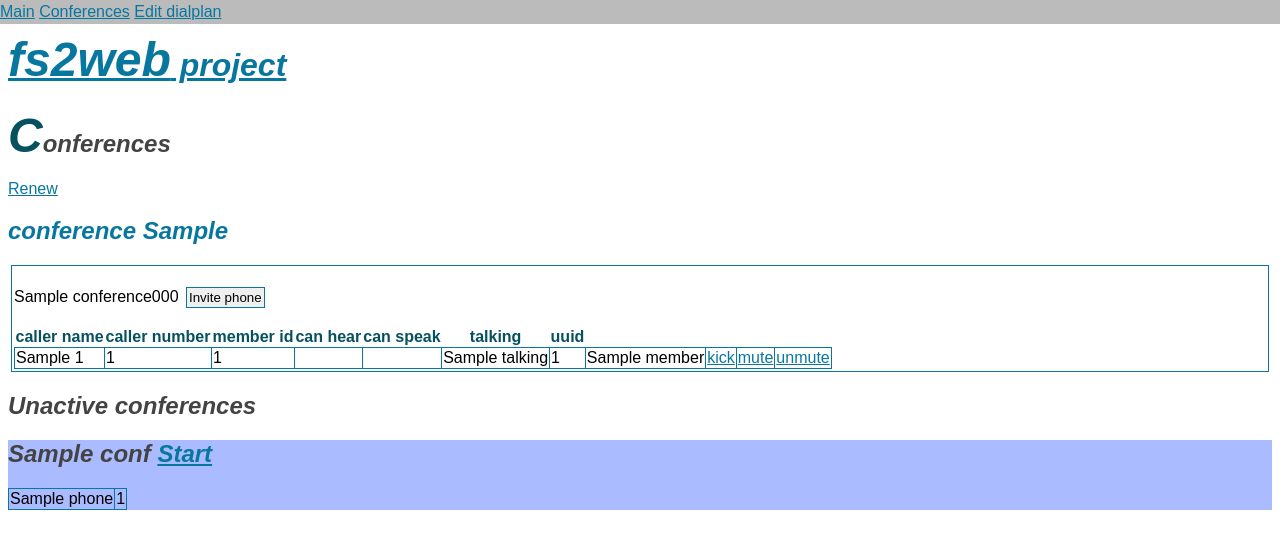
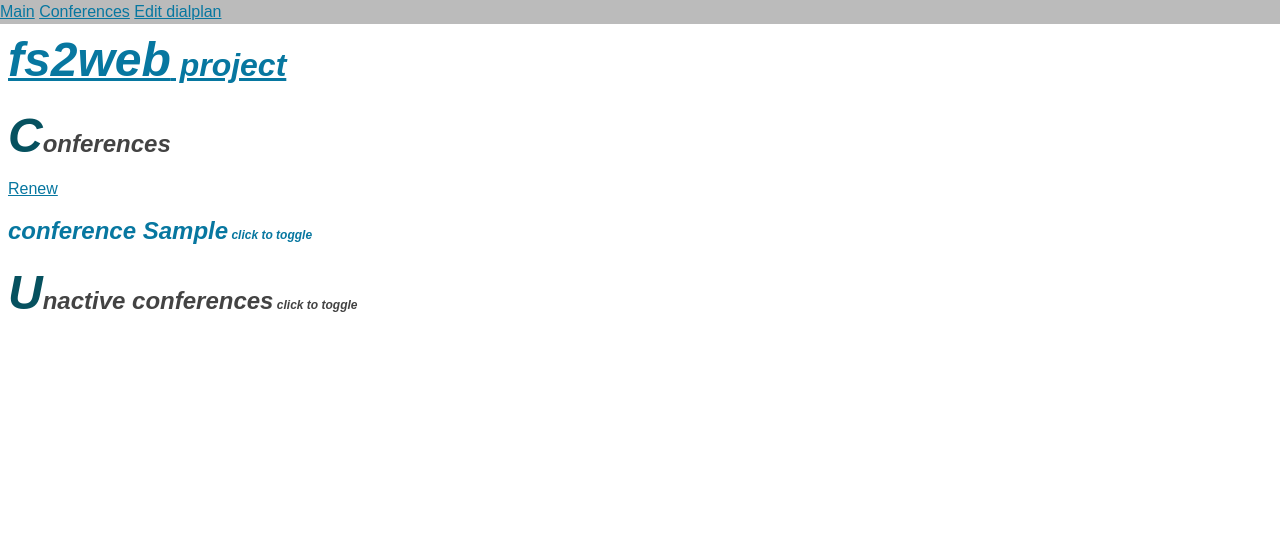
Before and after one commit to Deepwalker/fs2web, a Django app: template templates/confrences.html in a window 1280 px wide. Shown: the top 549 px of the page. Run offline with Django 3.2, Linux system fonts and the light colour scheme; the template is opened without the code that fills it: most values are stand-ins (such as "Sample title", 1, 10 or a date in 2020); some libraries are stand-ins or nearby versions.

Commit message:
CSS content is good thing. I think some text ma be presentation and not content.

```diff
--- a/conference/models.py
+++ b/conference/models.py
@@ -33,7 +33,7 @@ class Phone(m.Model):
     def member(self):
         return self
     def __unicode__(self):
-        return "%s %s"%(self.name,self.number)
+        return "%s (%s)"%(self.name,self.number)
     class Meta:
         verbose_name = _(u"Phone")
         verbose_name_plural = _(u"Phones")
--- a/dialplan/templates/dialplan.html
+++ b/dialplan/templates/dialplan.html
@@ -201,7 +201,7 @@
     </script>
     {% endblock %}
 {% block contents %}
-    <h1>{% trans "Edit dialplan" %} <span id="SaveDP">{% trans "Save" %}</span></h1>
+    <h1>{% trans "Edit dialplan" %} <span id="SaveDP" class="little">{% trans "Click to save" %}</span></h1>
     <!-- Шаблоны -->
     <textarea id="context_template" style="display:none;">
     {for context in data}
--- a/templates/base.html
+++ b/templates/base.html
@@ -6,6 +6,7 @@
         .logo { font-size: 1.5em; }
         #contents h1 { font-size: 1.5em; }
         #contents h1:first-letter { color: #06515F; font-size: 2em; }
+        .little { font-size: 0.5em; }
         a:hover { color: #06515F;}
         a { color: #0777A0; }
         #nav { position: absolute; top: 0px; left: 0px;
--- a/templates/confrences.html
+++ b/templates/confrences.html
@@ -8,12 +8,16 @@
         td { border: 1px solid #0777A0; }
         tr.kicked { background-color: #fbb; }
         div.conference_block { -moz-border-radius: 5; padding: 2px; margin: 3px; border: 1px solid #0777A0; }
-        div.unactive_conferences { -moz-border-radius: 5; background: #abf; }
+        div.unactive_conferences, div.unactive_conference { -moz-border-radius: 5;
+            padding: 5px; margin: 3px; background: #abf; }
+        div.unactive_conference { margin: 3px; background: #fbb; }
+        .toggle_sibling + div { display: none; }
+        .toggle_sibling:after { content: " {% trans "click to toggle" %}"; font-size: 0.5em; }
     </style>
     <script src="/bin/jquery-1.3.1.min.js"></script>
     <script>
         toggle_sibling = function(){
-            $(this.nextSibling.nextSibling).toggle();
+            $(this.nextSibling.nextSibling).toggle("slow");
         }
         $(document).ready(function(){
             $(".toggle_sibling").click(toggle_sibling);
@@ -59,18 +63,16 @@
         </table>
     </div>
     {% endfor %}
-    <h2 class="toggle_sibling">{% trans "Unactive conferences" %}</h2>
+    <h1 class="toggle_sibling">{% trans "Unactive conferences" %}</h1>
     <div class="unactive_conferences">
     {% for conf in object_list %}
+    <div class="unactive_conference">
         <h2>{{ conf }} <a href="{% url conference.views.list do="start" cnf=conf.id id=0 %}">{% trans "Start" %}</a></h2>
-        <table>
         {% for phone in conf.participants.all %}
-            <tr>
-                <td>{{ phone.name }}</td>
-                <td>{{ phone.number }}</td>
-            </tr>
+            {{ phone }}{% if not forloop.last %}, {% endif %}
         {% endfor %}
         </table>
+    </div>
     {% endfor %}
     </div>
 {% endblock %}
--- a/users/models.py
+++ b/users/models.py
@@ -23,7 +23,7 @@ class FSUser(m.Model):
     domain = m.ForeignKey(FSDomain,verbose_name=_(u"Domain"))
     group = m.ForeignKey("FSGroup",verbose_name=_(u"Group"))
     def __unicode__(self):
-        return self.uid + '/' + self.user_context.name
+        return "%s (%s)"%(self.uid,self.user_context.name)
     class Meta:
         verbose_name = _(u"User")
         verbose_name_plural = _(u"Users")
```
Also changed, not shown: locale/ru/LC_MESSAGES/django.po, 1 other file.
